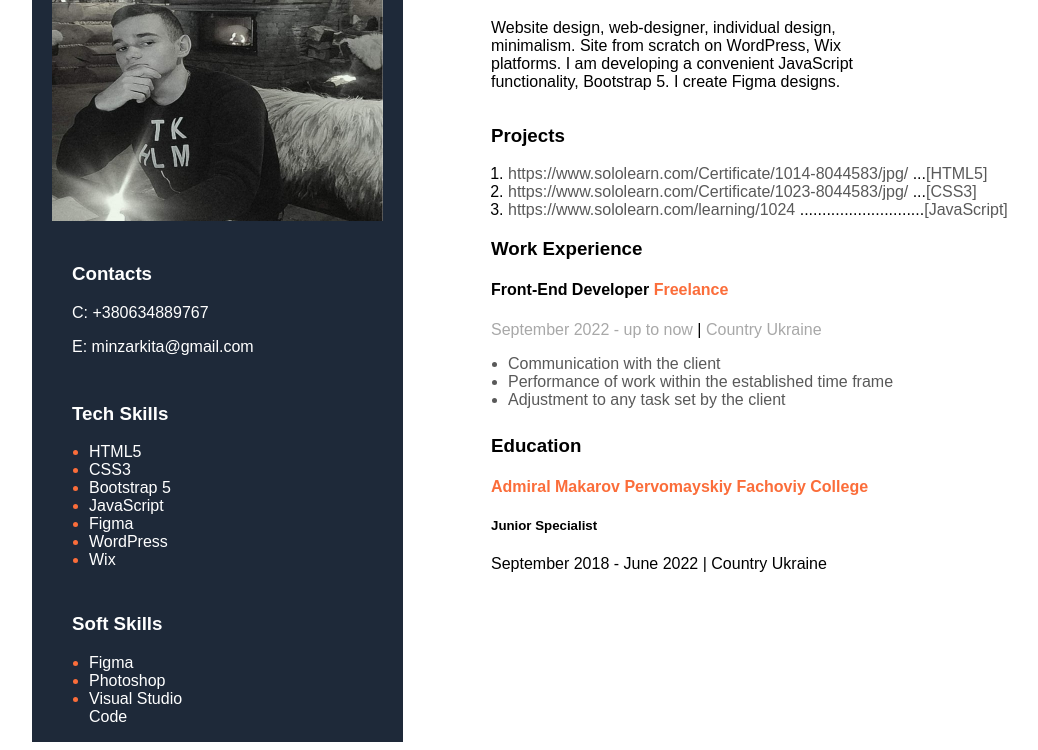
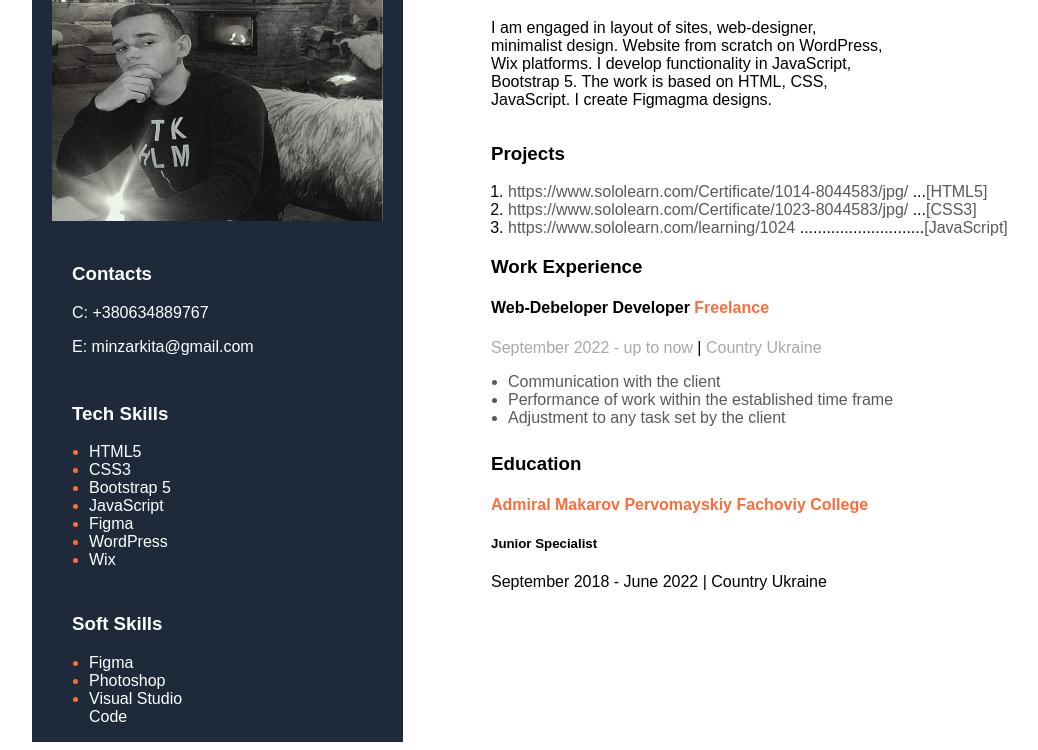
Before and after one commit to fast1k6/resume, a plain HTML site: page index.html in a window 1280 px wide. Shown: the part 196-946 px from the top of the page, without its empty margins (8-1046 px from the left). Drawn offline with Linux system fonts and the light colour scheme; a web font is replaced by a local one.

Commit message:
Update index.html

```diff
--- a/index.html
+++ b/index.html
@@ -20,10 +20,11 @@
             <h3>Web layout designer and Web-Design</h3>
             <h1>Minzar Nikita</h1>
             <p>
-            Website design, web-designer, individual design, minimalism.
-            Site from scratch on WordPress, Wix platforms.
-            I am developing a convenient JavaScript functionality, Bootstrap 5.
-            I create Figma designs.
+           I am engaged in layout of sites, web-designer, minimalist design.
+           Website from scratch on WordPress, Wix platforms.
+           I develop functionality in JavaScript, Bootstrap 5.
+           The work is based on HTML, CSS, JavaScript.
+           I create Figmagma designs.
         </p>
         </div>
         <!--Projects-->
@@ -51,7 +52,7 @@
             <h3>Work Experience</h3>
             <!--Company 1-->
             <div>
-                <h4>Front-End Developer <span class="colortext">Freelance</span> </h4>
+                <h4>Web-Debeloper Developer <span class="colortext">Freelance</span> </h4>
                 <p>September 2022 - up to now <span class="color-theare"> | </span>   Country   Ukraine</p>
                 <ul>
                     <li>Communication with the client</li>
```
